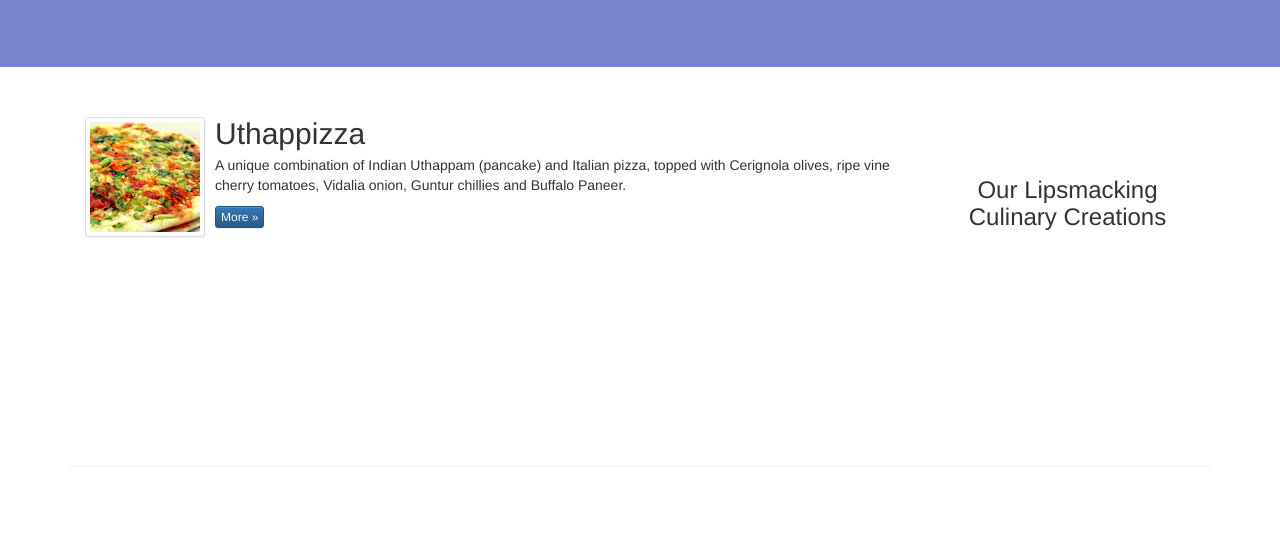
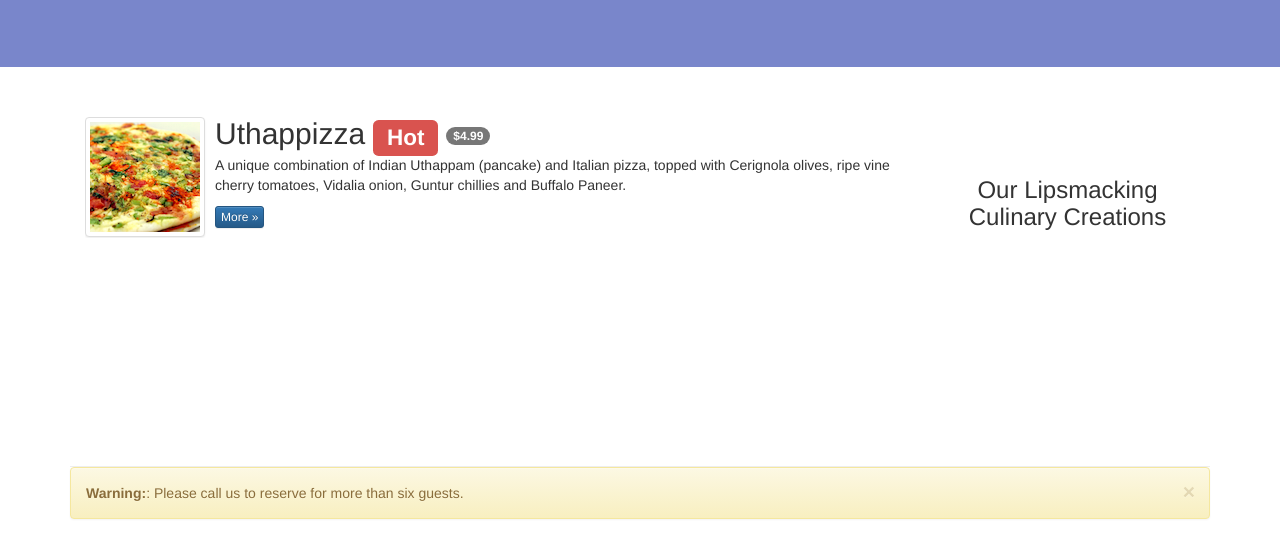
Before and after one commit to zmy/conFusion, a plain HTML site: page index.html in a window 1280 px wide. Shown: the part 392-926 px from the top of the page. Drawn offline with nearby package versions, Linux system fonts and the light colour scheme.

Commit message:
Week 2 Lesson 4.

```diff
--- a/index.html
+++ b/index.html
@@ -97,7 +97,7 @@
                         </a>
                     </div>
                     <div class="media-body">
-                        <h2 class="media-heading">Uthappizza</h2>
+                        <h2 class="media-heading">Uthappizza <span class="label label-danger">Hot</span> <span class="badge">$4.99</span></h2>
                         <p>A unique combination of Indian Uthappam (pancake) and
                           Italian pizza, topped with Cerignola olives, ripe vine
                           cherry tomatoes, Vidalia onion, Guntur chillies and
@@ -107,6 +107,15 @@
                 </div>
             </div>
         </div>
+
+        <div class="alert alert-warning alert-dismissible" role="alert">
+	<button type="button" class="close"
+		data-dismiss="alert" aria-label="Close">
+		<span aria-hidden="true">&times;</span>
+	</button>
+	<strong>Warning:</strong>: Please
+	call us to reserve for more than six guests.
+</div>
 
 
         <div class="row row-content">
```
